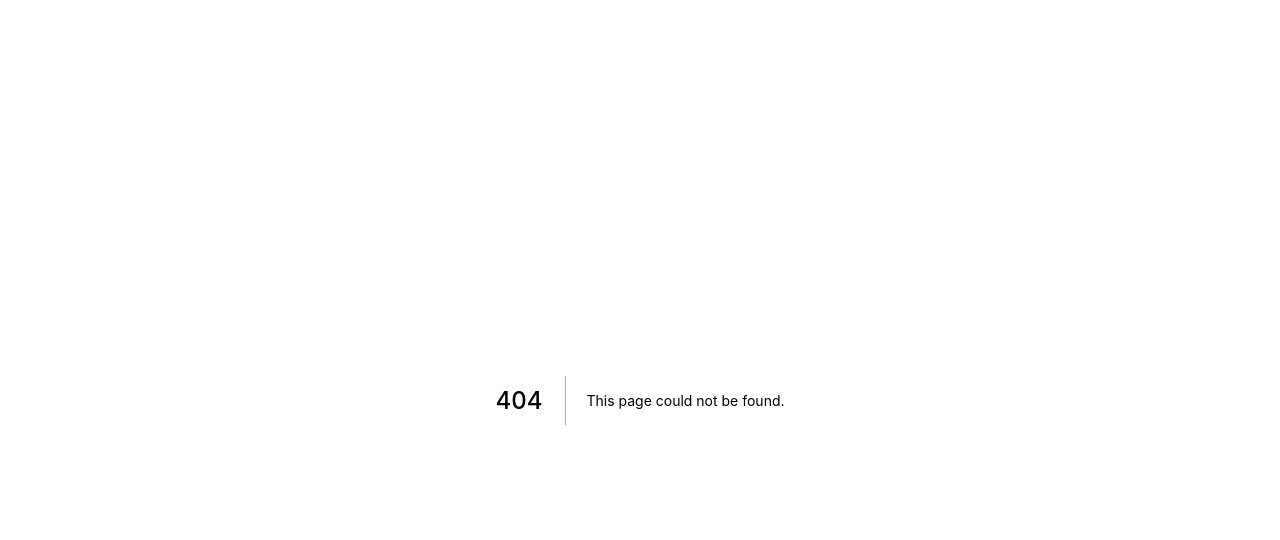
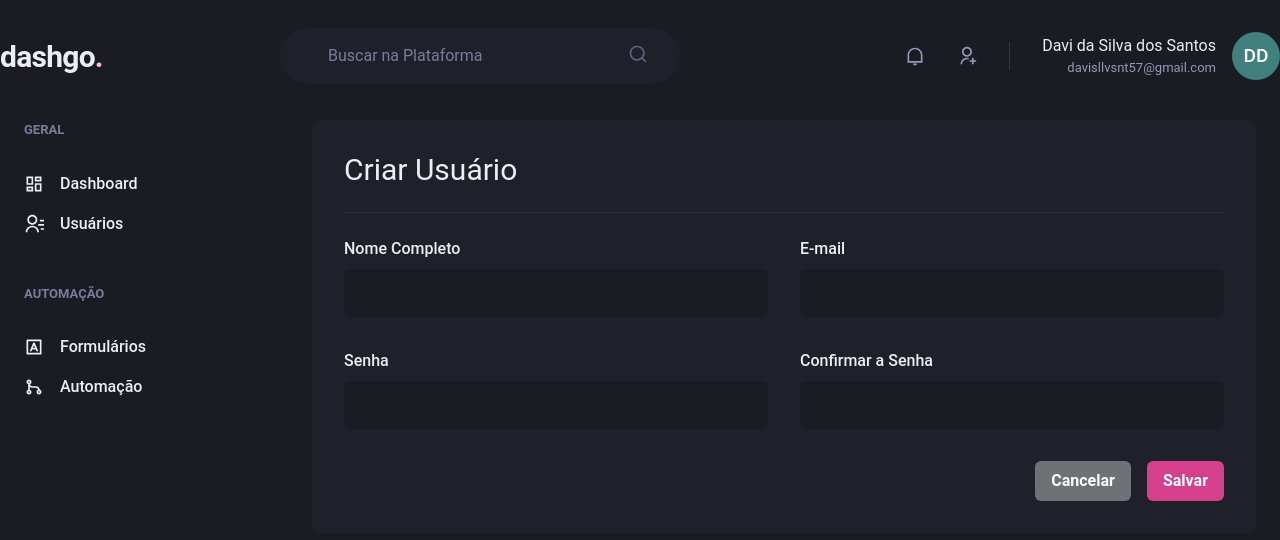
Before and after one commit to davisllv/Ignite, a Next.js app: page /users/create in a window 1280 px wide. Before the commit this address had no page. Shown: the top 540 px of the page. Built offline with nearby package versions, Linux system fonts and the light colour scheme.

Commit message:
user create

```diff
--- /dev/null
+++ b/src/pages/users/create.tsx
@@ -0,0 +1,55 @@
+import {
+  Box,
+  Button,
+  Divider,
+  Flex,
+  Heading,
+  HStack,
+  SimpleGrid,
+  VStack,
+} from "@chakra-ui/react";
+import { Input } from "../../Components/Form/Input";
+import { Header } from "../../Components/Header";
+import { Sidebar } from "../../Components/Siderbar";
+
+export default function CreateUser() {
+  return (
+    <Box>
+      <Header />
+
+      <Flex w="100%" my="6" maxWidth={1480} mx="auto" px="6">
+        <Sidebar />
+
+        <Box flex="1" borderRadius={8} bg="gray.800" p="8">
+          <Heading size="lg" fontWeight="normal">
+            Criar Usuário
+          </Heading>
+          <Divider my="6" borderColor="gray.700" />
+
+          <VStack spacing="8">
+            <SimpleGrid minChildWidth="240px" spacing="8" w="100%">
+              <Input name="name" label="Nome Completo" />
+              <Input name="email" type="email" label="E-mail" />
+            </SimpleGrid>
+
+            <SimpleGrid minChildWidth="240px" spacing="8" w="100%">
+              <Input name="password" type="password" label="Senha" />
+              <Input
+                name="password_confirmation"
+                type="password"
+                label="Confirmar a Senha"
+              />
+            </SimpleGrid>
+          </VStack>
+
+          <Flex mt="8" justify="flex-end">
+            <HStack spacing="4">
+              <Button colorScheme="whiteAlpha">Cancelar</Button>
+              <Button colorScheme="pink">Salvar</Button>
+            </HStack>
+          </Flex>
+        </Box>
+      </Flex>
+    </Box>
+  );
+}
```
